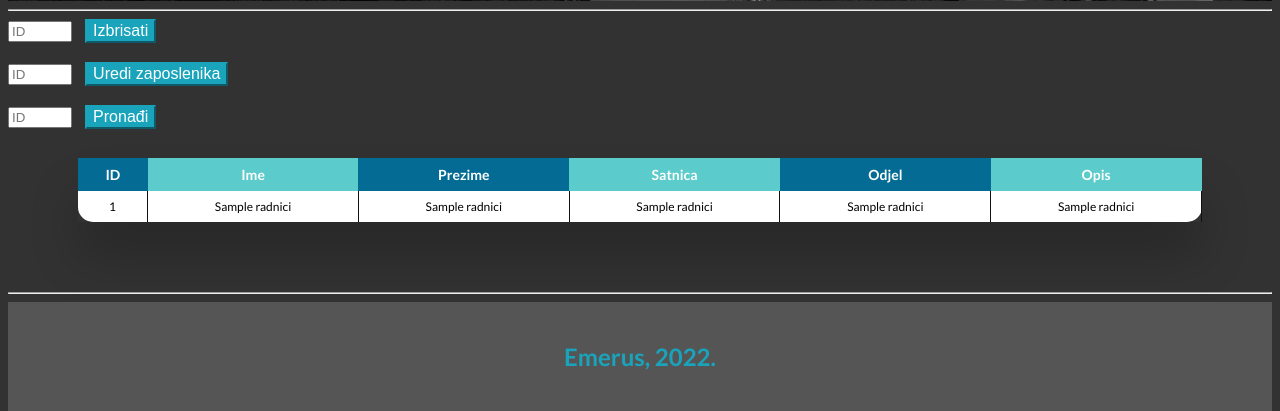
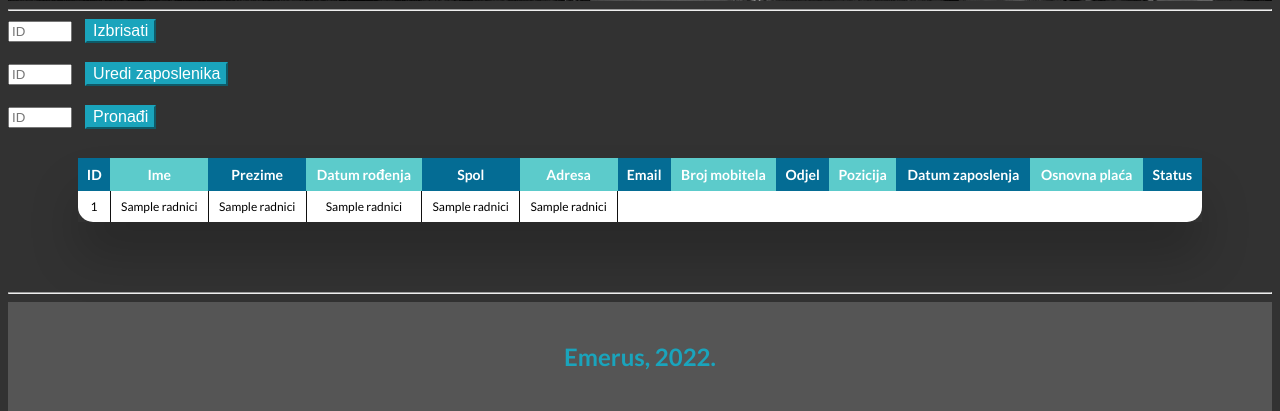
Before and after one commit to MarkoCuk54/Employee-Management-System, a Flask app: page /svi in a window 1280 px wide. Shown: the part 512-923 px from the top of the page. Run offline with Flask 2, Linux system fonts and the light colour scheme; a database or web service that is not in the repository returns one stand-in record (values such as "Sample title").

Commit message:
add columns

```diff
--- a/app.py
+++ b/app.py
@@ -72,6 +72,5 @@
         status =  request.form['status']
         filename = request.form['filename']
         print(firstname, lastname,birthday,adress,email,phone,department,position,startedDate,salary,status,filename)
-        return("hEllo")
 
 app.run(debug=True)
--- a/templates/svi.html
+++ b/templates/svi.html
@@ -73,10 +73,16 @@
                 <th>ID</th>
                 <th>Ime</th>
                 <th>Prezime</th>
-                <th>Satnica</th>
+                <th>Datum rođenja</th>
+                <th>Spol</th>
+                <th>Adresa</th>
+                <th>Email</th>
+                <th>Broj mobitela</th>
                 <th>Odjel</th>
-                <th>Opis</th>
-
+                <th>Pozicija</th>
+                <th>Datum zaposlenja</th>
+                <th>Osnovna plaća</th>
+                <th>Status</th>
 
             </tr>
         </thead>
```
